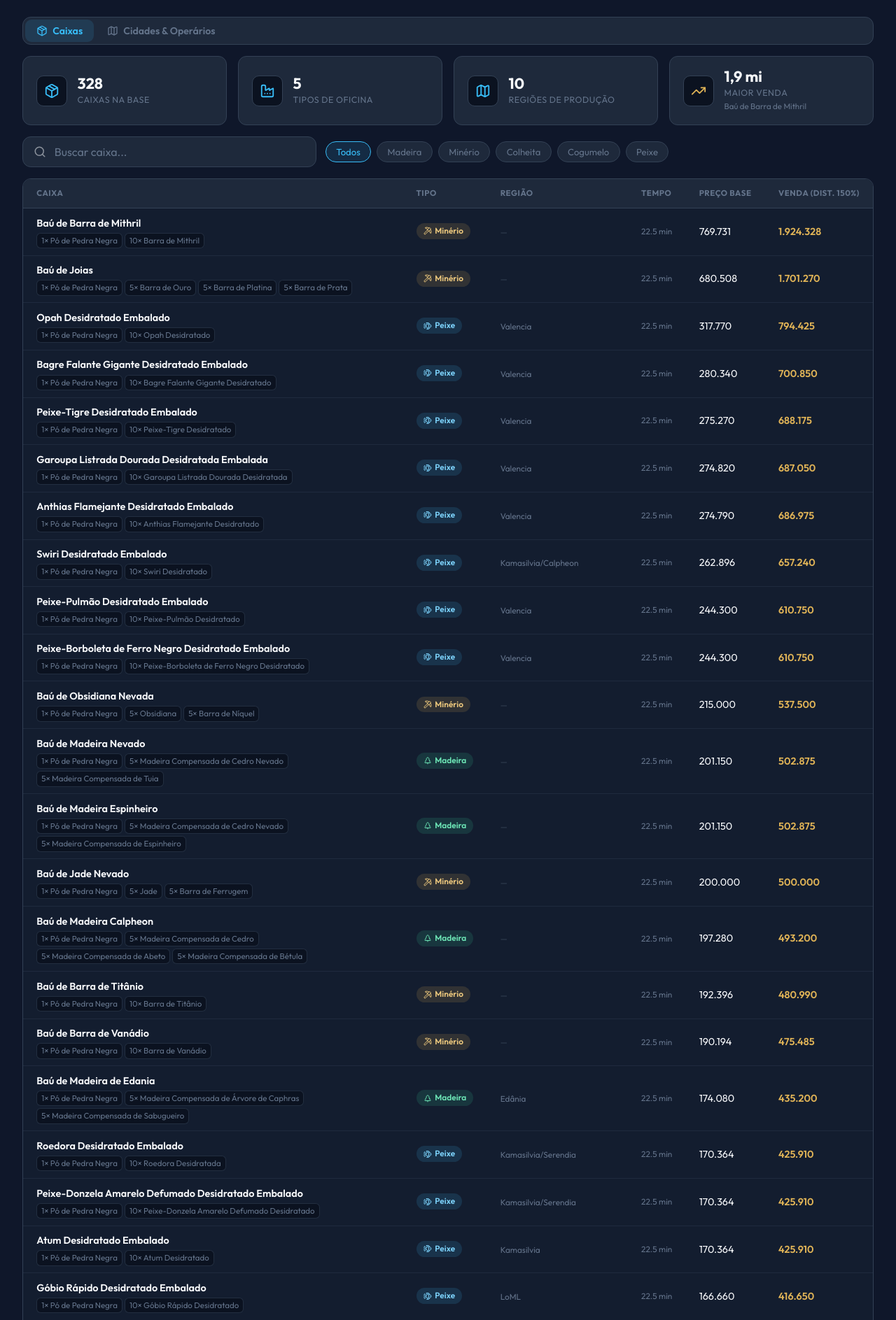
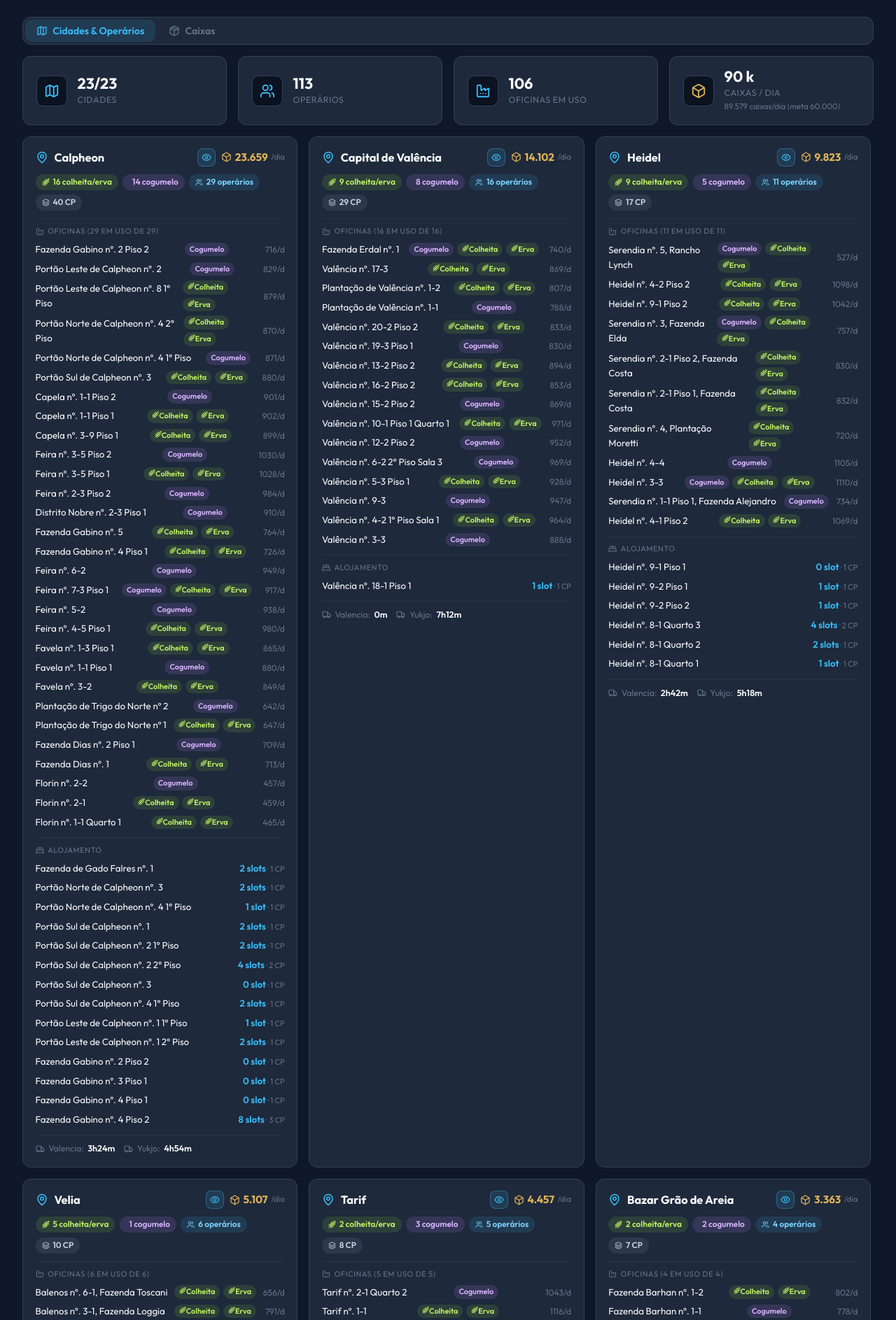
Before and after one commit to vaelathor/bdohub, a Flask app: page /trade/ in a window 1280 px wide. Shown: the part 95-1982 px from the top of the page at 70% size. Run offline with Flask 3, Linux system fonts and the light colour scheme; parts of the project's set-up code (start-up, migrations or seed data) failed here and were passed over; some web fonts are replaced.

Commit message:
Trade: cidades como primeira aba + desligar cidade do cálculo
Cidades & Operários vira a aba inicial. Cada cidade ganha um botão de
olho para desligá-la da contagem (cinza + fora dos totais), com estado
persistido no servidor, no mesmo padrão do painel de CP.

Generated with Codebuff 🤖
Co-Authored-By: Codebuff <noreply@codebuff.com>

```diff
--- a/modules/trade/app.py
+++ b/modules/trade/app.py
@@ -1,6 +1,6 @@
 import json
 import os
-from flask import Blueprint, render_template, jsonify
+from flask import Blueprint, render_template, jsonify, request
 
 trade_bp = Blueprint('trade', __name__, template_folder='templates')
 
@@ -8,6 +8,7 @@ _MOD_DIR = os.path.dirname(os.path.abspath(__file__))
 DATA_PATH = os.path.join(_MOD_DIR, 'data', 'crates.json')
 CITIES_PATH = os.path.join(_MOD_DIR, 'data', 'cities.json')
 TOWNS_PATH = os.path.join(_MOD_DIR, 'data', 'towns.json')
+DISABLED_PATH = os.path.join(_MOD_DIR, 'disabled_towns.json')
 
 
 def load_crates():
@@ -26,6 +27,21 @@ def load_towns():
     """Painel de cidades/oficinas/operários gerado por build_towns.py."""
     with open(TOWNS_PATH, encoding='utf-8') as f:
         return json.load(f)
+
+
+def load_disabled_towns():
+    """Cidades desligadas pelo usuário (não entram na contagem de caixas)."""
+    try:
+        with open(DISABLED_PATH, encoding='utf-8') as f:
+            return set(json.load(f).get('towns', []))
+    except (OSError, ValueError):
+        return set()
+
+
+def save_disabled_towns(disabled):
+    """Persiste a lista de cidades desligadas."""
+    with open(DISABLED_PATH, 'w', encoding='utf-8') as f:
+        json.dump({'towns': sorted(disabled)}, f, ensure_ascii=False, indent=1)
 
 
 @trade_bp.route('/')
@@ -48,4 +64,24 @@ def cities():
 @trade_bp.route('/api/towns')
 def towns():
     data = load_towns()
+    disabled = load_disabled_towns()
+    for t in data.get('towns', []):
+        t['disabled'] = t.get('name') in disabled
     return jsonify({'params': data.get('params', {}), 'towns': data.get('towns', []), 'error': None})
+
+
+@trade_bp.route('/api/towns/toggle', methods=['POST'])
+def towns_toggle():
+    """Liga/desliga uma cidade na contagem de caixas."""
+    req = request.get_json(silent=True) or {}
+    name = req.get('town')
+    disabled = req.get('disabled')
+    if not name:
+        return jsonify({'error': 'town ausente'}), 400
+    current = load_disabled_towns()
+    if disabled:
+        current.add(name)
+    else:
+        current.discard(name)
+    save_disabled_towns(current)
+    return jsonify({'ok': True, 'town': name, 'disabled': name in current, 'error': None})
--- a/modules/trade/templates/trade_index.html
+++ b/modules/trade/templates/trade_index.html
@@ -341,12 +341,45 @@
 
         .town-card:hover { border-color: rgba(56, 189, 248, 0.5); }
         .town-card.warn { border-color: rgba(248, 113, 113, 0.45); }
+        .town-card.off {
+            opacity: 0.5;
+            filter: grayscale(0.85);
+            border-color: var(--glass-border);
+        }
+        .town-card.off:hover { border-color: var(--glass-border); }
 
         .town-head {
             display: flex;
             align-items: center;
             justify-content: space-between;
             gap: 0.6rem;
+        }
+
+        .town-eye {
+            display: inline-flex;
+            align-items: center;
+            justify-content: center;
+            width: 26px;
+            height: 26px;
+            border-radius: 8px;
+            border: 1px solid var(--glass-border);
+            background: transparent;
+            color: var(--muted);
+            cursor: pointer;
+            flex-shrink: 0;
+            transition: background 0.15s, color 0.15s, border-color 0.15s;
+        }
+        .town-eye:hover { color: var(--text-main); border-color: rgba(56, 189, 248, 0.5); }
+        .town-eye svg { width: 14px; height: 14px; }
+        .town-eye.off {
+            background: rgba(148, 163, 184, 0.1);
+            color: var(--muted);
+            border-color: var(--glass-border);
+        }
+        .town-eye.on {
+            background: rgba(56, 189, 248, 0.12);
+            color: var(--accent-primary);
+            border-color: rgba(56, 189, 248, 0.35);
         }
 
         .town-title { display: flex; align-items: center; gap: 0.55rem; min-width: 0; }
@@ -464,12 +497,12 @@
     </header>
 
     <div class="view-toggle" id="view-toggle">
-        <button class="active" data-view="crates"><i data-lucide="package"></i>Caixas</button>
-        <button data-view="towns"><i data-lucide="map"></i>Cidades &amp; Operários</button>
+        <button class="active" data-view="towns"><i data-lucide="map"></i>Cidades &amp; Operários</button>
+        <button data-view="crates"><i data-lucide="package"></i>Caixas</button>
     </div>
 
     <!-- ===== VISÃO CAIXAS ===== -->
-    <div id="view-crates" style="display:flex; flex-direction:column; gap:1rem; flex:1; min-height:0;">
+    <div id="view-crates" style="display:none; flex-direction:column; gap:1rem; flex:1; min-height:0;">
         <div class="stat-cards">
             <div class="stat-card">
                 <div class="sc-icon"><i data-lucide="package"></i></div>
@@ -519,7 +552,7 @@
     </div>
 
     <!-- ===== VISÃO CIDADES ===== -->
-    <div id="view-towns" style="display:none; flex-direction:column; gap:1rem; flex:1; min-height:0;">
+    <div id="view-towns" style="display:flex; flex-direction:column; gap:1rem; flex:1; min-height:0;">
         <div class="stat-cards">
             <div class="stat-card">
                 <div class="sc-icon"><i data-lucide="map"></i></div>
@@ -759,14 +792,20 @@
             const ships = [ship('Valencia', t.transport['Valencia']), ship('Yukjo', t.transport['Yukjo (LoML)'])].join('');
 
             const warn = lod.insufficient ? ' warn' : '';
+            const offCls = t.disabled ? ' off' : '';
             return `
-                <div class="town-card${warn}">
+                <div class="town-card${warn}${offCls}" data-town="${t.name}">
                     <div class="town-head">
                         <div class="town-title">
                             <i data-lucide="map-pin"></i>
                             <span class="name">${t.namePt || t.name}</span>
                         </div>
-                        <span class="town-prod"><i data-lucide="box"></i>${fmt(t.crates_day)}<small>/dia</small></span>
+                        <div style="display:flex; align-items:center; gap:0.5rem;">
+                            <button type="button" class="town-eye ${t.disabled ? 'off' : 'on'}" data-town="${t.name}" title="${t.disabled ? 'Reativar na contagem' : 'Desligar da contagem'}">
+                                <i data-lucide="${t.disabled ? 'eye-off' : 'eye'}"></i>
+                            </button>
+                            <span class="town-prod"><i data-lucide="box"></i>${fmt(t.crates_day)}<small>/dia</small></span>
+                        </div>
                     </div>
                     <div class="town-tags">
                         <span class="t-tag t-harvest"><i data-lucide="wheat"></i>${t.n_colheita} colheita/erva</span>
@@ -790,24 +829,65 @@
         }
 
         function fillTownStats(towns) {
-            const workers = towns.reduce((a, t) => a + (t.workers || 0), 0);
-            const ws = towns.reduce((a, t) => a + (t.n_staffed || 0), 0);
-            const crates = towns.reduce((a, t) => a + (t.crates_day || 0), 0);
-            document.getElementById('tw-cities').textContent = towns.length;
+            // Cidades desligadas não entram na contagem
+            const active = towns.filter(t => !t.disabled);
+            const workers = active.reduce((a, t) => a + (t.workers || 0), 0);
+            const ws = active.reduce((a, t) => a + (t.n_staffed || 0), 0);
+            const crates = active.reduce((a, t) => a + (t.crates_day || 0), 0);
+            document.getElementById('tw-cities').textContent = `${active.length}/${towns.length}`;
             document.getElementById('tw-workers').textContent = workers;
             document.getElementById('tw-workshops').textContent = ws;
             document.getElementById('tw-crates').textContent = fmtCompact(crates);
             document.getElementById('tw-crates-sub').textContent = `${fmt(crates)} caixas/dia (meta 60.000)`;
         }
 
+        async function toggleTown(townBtn) {
+            const card = townBtn.closest('.town-card');
+            const town = townBtn.dataset.town;
+            const willDisable = !card.classList.contains('off');
+            // feedback imediato
+            card.classList.toggle('off', willDisable);
+            townBtn.classList.toggle('off', willDisable);
+            townBtn.classList.toggle('on', !willDisable);
+            townBtn.title = willDisable ? 'Reativar na contagem' : 'Desligar da contagem';
+            townBtn.innerHTML = `<i data-lucide="${willDisable ? 'eye-off' : 'eye'}"></i>`;
+            try {
+                const resp = await fetch('api/towns/toggle', {
+                    method: 'POST',
+                    headers: { 'Content-Type': 'application/json' },
+                    body: JSON.stringify({ town, disabled: willDisable })
+                });
+                const data = await resp.json();
+                if (data.error) throw new Error(data.error);
+                townState[town] = data.disabled;
+                fillTownStats(townsData);
+            } catch (e) {
+                // rollback em caso de erro
+                card.classList.toggle('off', !willDisable);
+                townBtn.classList.toggle('off', !willDisable);
+                townBtn.classList.toggle('on', willDisable);
+                townBtn.innerHTML = `<i data-lucide="${willDisable ? 'eye' : 'eye-off'}"></i>`;
+            } finally {
+                lucide.createIcons();
+            }
+        }
+
+        let townsData = [];
+        let townState = {};
+
         async function loadTowns() {
             try {
                 const resp = await fetch('api/towns');
                 const data = await resp.json();
                 if (data.error) throw new Error(data.error);
-                const towns = (data.towns || []).slice().sort((a, b) => b.crates_day - a.crates_day);
-                fillTownStats(towns);
-                townGrid.innerHTML = towns.map(renderTown).join('');
+                townsData = (data.towns || []).slice()
+                    .map(t => { townState[t.name] = !!t.disabled; return t; })
+                    .sort((a, b) => (a.disabled - b.disabled) || (b.crates_day - a.crates_day));
+                fillTownStats(townsData);
+                townGrid.innerHTML = townsData.map(renderTown).join('');
+                townGrid.querySelectorAll('.town-eye').forEach(btn => {
+                    btn.addEventListener('click', () => toggleTown(btn));
+                });
                 lucide.createIcons();
             } catch (e) {
                 townGrid.innerHTML = `
@@ -822,7 +902,7 @@
         const toggleBtn = document.getElementById('view-toggle');
         const viewCrates = document.getElementById('view-crates');
         const viewTowns = document.getElementById('view-towns');
-        let townsLoaded = false;
+        let cratesLoaded = false;
 
         toggleBtn.querySelectorAll('button').forEach(btn => {
             btn.addEventListener('click', () => {
@@ -831,14 +911,14 @@
                 const isTowns = btn.dataset.view === 'towns';
                 viewCrates.style.display = isTowns ? 'none' : 'flex';
                 viewTowns.style.display = isTowns ? 'flex' : 'none';
-                if (isTowns && !townsLoaded) {
-                    townsLoaded = true;
-                    loadTowns();
+                if (!isTowns && !cratesLoaded) {
+                    cratesLoaded = true;
+                    loadCrates();
                 }
             });
         });
 
-        loadCrates();
+        loadTowns();
     </script>
 </body>
 </html>
```
